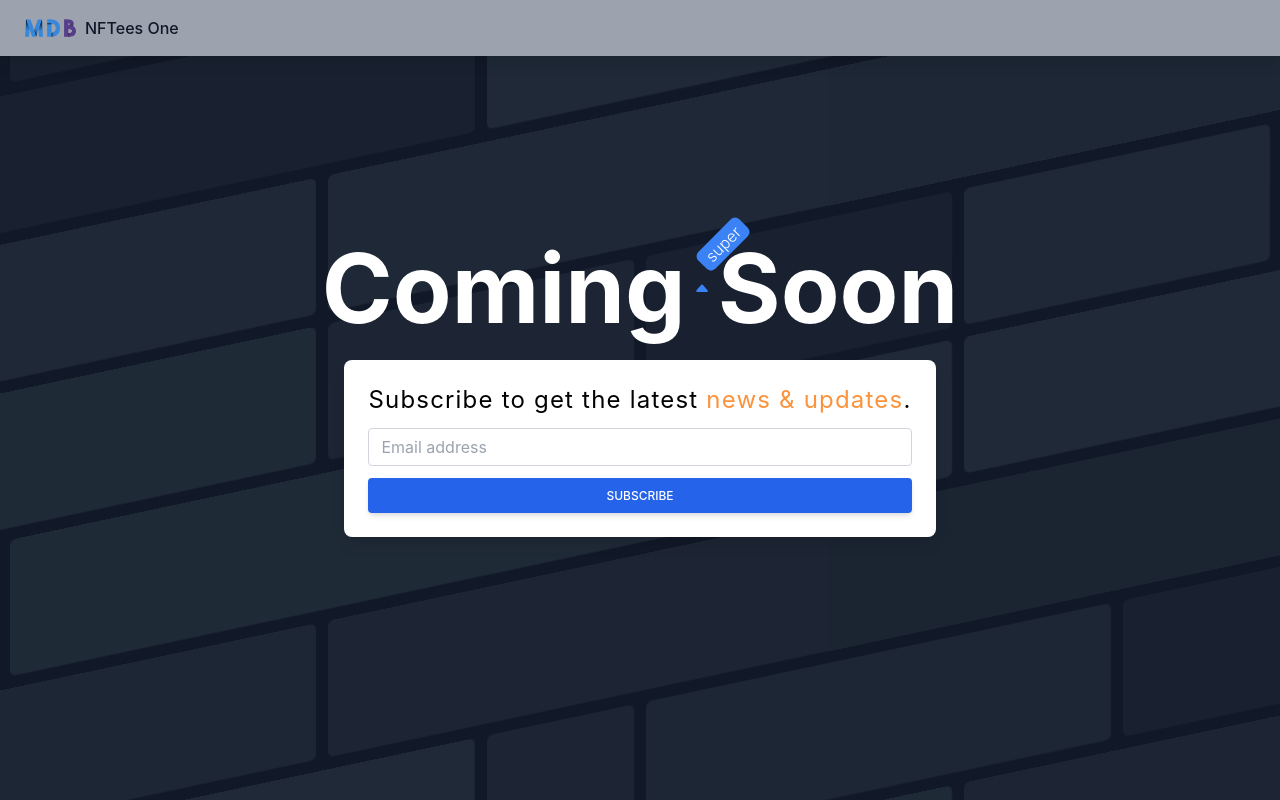
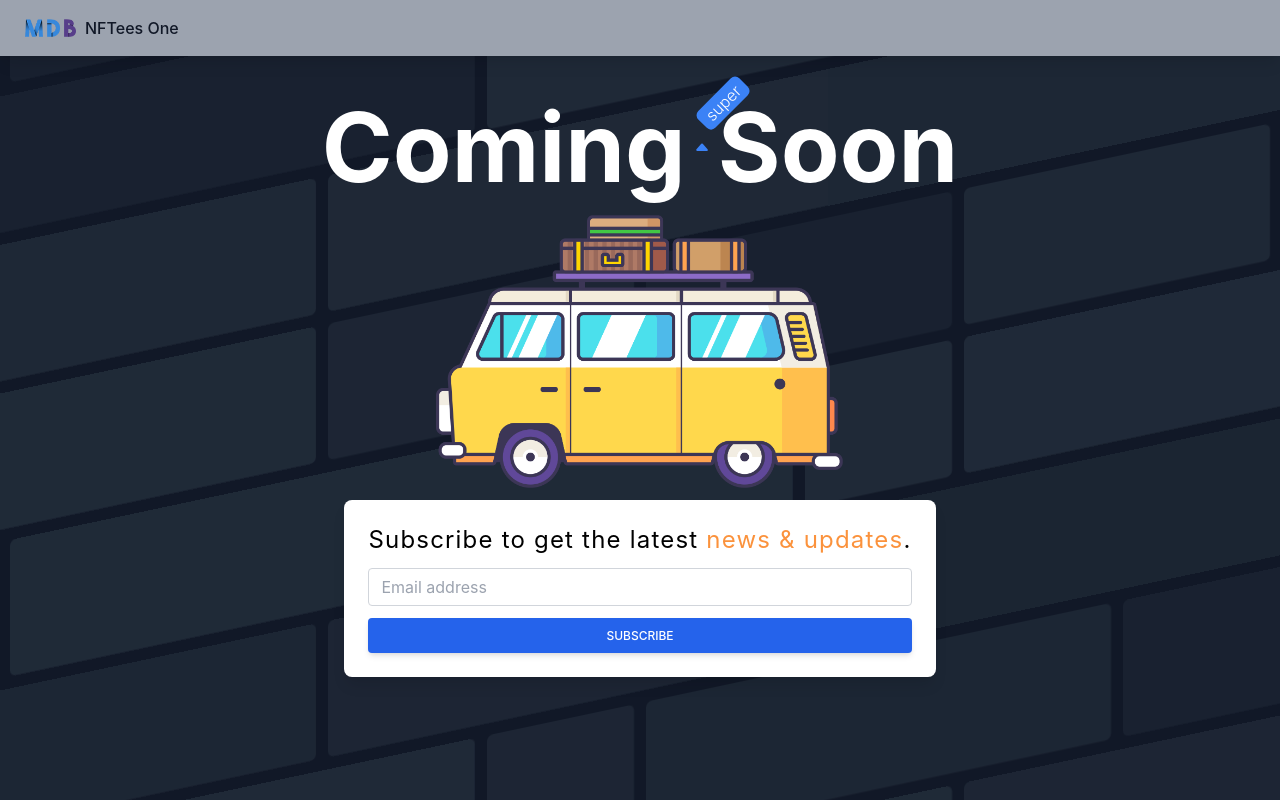
Before and after one commit to haz3141/nftees.one, a Next.js app: page / in a window 1280 px wide. Built offline with nearby package versions, Linux system fonts and the light colour scheme.

Commit message:
Styled Next Image component "bus"

```diff
--- a/components/Base.tsx
+++ b/components/Base.tsx
@@ -2,6 +2,8 @@
 import {useEffect} from 'react';
 import NavBar from './NavBar';
 import ComingSoon from './ComingSoon';
+import EmailForm from './EmailForm';
+import BusImage from './BusImage';
 
 const Base = () => {
   useEffect(() => {
@@ -28,7 +30,7 @@
   });
 
   return (
-    <div className="relative min-h-screen flex items-center justify-center bg-gray-900 overflow-hidden">
+    <div className="relative min-h-screen flex flex-wrap items-center justify-center bg-gray-900 overflow-hidden">
       {/* Metadata */}
       <Head>
         <title>NFTees One - NFT Apparel Marketplace</title>
@@ -93,8 +95,11 @@
       <NavBar />
 
       {/* Content */}
-      <ComingSoon />
-
+      <div className="relative">
+        <ComingSoon />
+        <BusImage />
+        <EmailForm />
+      </div>
       {/* Footer */}
     </div>
   );
--- /dev/null
+++ b/components/BusImage.tsx
@@ -0,0 +1,12 @@
+import Image from 'next/image';
+import bus from '../public/bus.png';
+
+const BusImage = () => {
+  return (
+    <div className="block max-w-[228px] md:max-w-[407px] pt-5 m-auto">
+      <Image src={bus} layout="responsive" alt="Bus" loading="lazy" />
+    </div>
+  );
+};
+
+export default BusImage;
--- a/components/ComingSoon.tsx
+++ b/components/ComingSoon.tsx
@@ -1,9 +1,6 @@
-import EmailForm from './EmailForm';
-
 const ComingSoon = () => {
   return (
     <div className="relative">
-      <section>
       <h1 className="justify-center text-white text-6xl md:text-8xl font-bold flex flex-row items-center">
         Coming
         <div className="relative text-sm mx-2">
@@ -27,8 +24,6 @@
         </div>
         Soon
       </h1>
-        <EmailForm />
-      </section>
     </div>
   );
 };
--- a/components/EmailForm.tsx
+++ b/components/EmailForm.tsx
@@ -27,10 +27,10 @@
   };
 
   return (
-    <div className="block m-6 p-6 rounded-lg shadow-lg bg-white">
+    <div className="relative m-6 mt-3 p-6 rounded-lg shadow-lg bg-white">
       <h2
         className="text-center tracking-wider
-        text-black text-sm md:text-2xl mb-3"
+        text-black text-base md:text-2xl mb-3"
       >
         Subscribe to get the latest{' '}
         <span className="text-orange-400">news & updates</span>.
```
Lines whose indentation alone changed are shown as unchanged.
